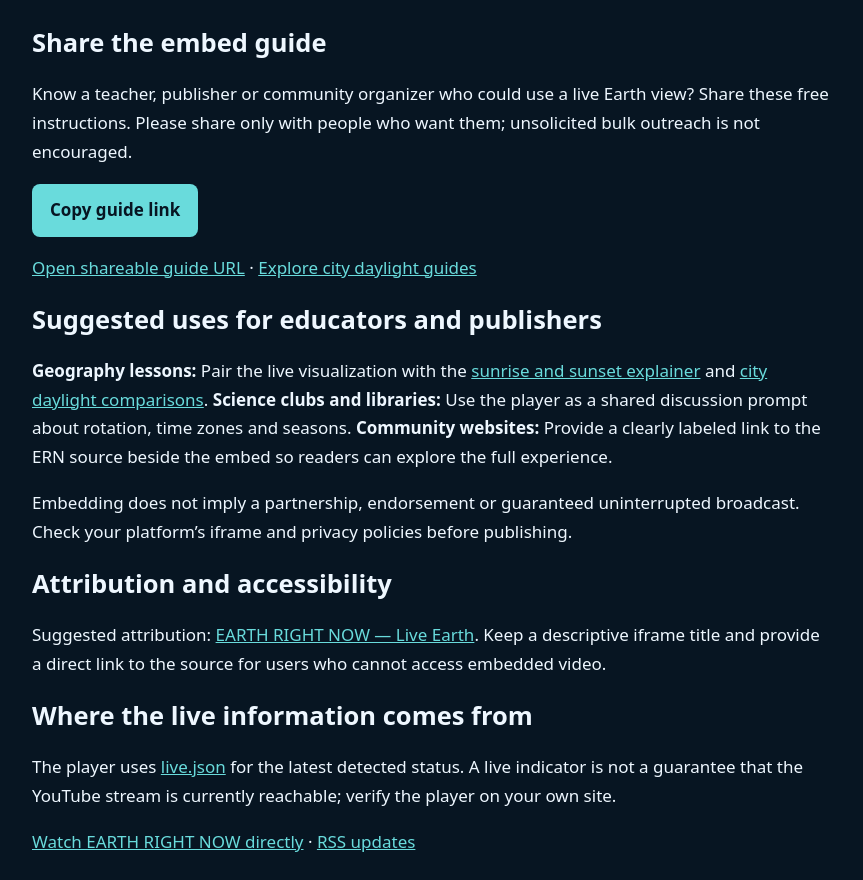
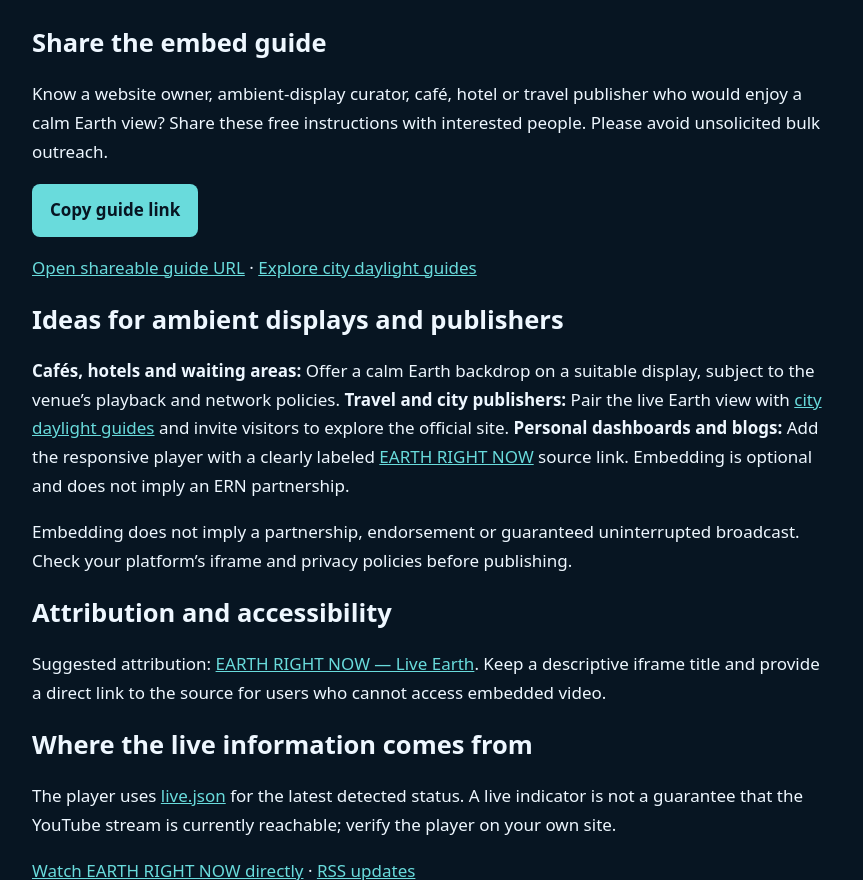
Before and after one commit to ERN-inc/earth-right-now, a plain HTML site: page embed-guide.html in a window 1280 px wide. Shown: the part 1177-2057 px from the top of the page, without its empty margins (208-1071 px from the left). Drawn offline with Linux system fonts and the light colour scheme.

Commit message:
Focus ERN embed guide on ambient viewing and travel publisher audiences

```diff
--- a/embed-guide.html
+++ b/embed-guide.html
@@ -17,9 +17,9 @@
 <p>Use a container with a suitable width. The player reads ERN's public live status and selects the current YouTube broadcast. When no live stream is detected or its status cannot be retrieved, the embed shows an in-frame message with links to ERN and the YouTube live channel rather than redirecting the host page. Some browsers may restrict autoplay or embedded playback.</p>
 <h2>Preview</h2><iframe src="./embed.html" title="Preview of the ERN live embed" loading="lazy" allow="encrypted-media; picture-in-picture; fullscreen" allowfullscreen></iframe>
 <h2>Share the embed guide</h2>
-<p>Know a teacher, publisher or community organizer who could use a live Earth view? Share these free instructions. Please share only with people who want them; unsolicited bulk outreach is not encouraged.</p>
+<p>Know a website owner, ambient-display curator, café, hotel or travel publisher who would enjoy a calm Earth view? Share these free instructions with interested people. Please avoid unsolicited bulk outreach.</p>
 <p><button type="button" id="copy-guide-link" aria-describedby="copy-guide-status" style="background:#69dbdc;color:#071522;border:0;border-radius:8px;padding:12px 18px;font:inherit;font-weight:700;cursor:pointer">Copy guide link</button> <span id="copy-guide-status" role="status" aria-live="polite"></span></p><p><a href="https://ern-inc.github.io/earth-right-now/embed-guide.html?utm_source=embed_guide&amp;utm_medium=share_link&amp;utm_campaign=publisher_outreach" id="share-embed-guide">Open shareable guide URL</a> · <a href="./cities/">Explore city daylight guides</a></p>
-<h2>Suggested uses for educators and publishers</h2><p><strong>Geography lessons:</strong> Pair the live visualization with the <a href="./guides/world-sunrise-sunset.html">sunrise and sunset explainer</a> and <a href="./cities/">city daylight comparisons</a>. <strong>Science clubs and libraries:</strong> Use the player as a shared discussion prompt about rotation, time zones and seasons. <strong>Community websites:</strong> Provide a clearly labeled link to the ERN source beside the embed so readers can explore the full experience.</p><p>Embedding does not imply a partnership, endorsement or guaranteed uninterrupted broadcast. Check your platform’s iframe and privacy policies before publishing.</p><h2>Attribution and accessibility</h2>
+<h2>Ideas for ambient displays and publishers</h2><p><strong>Cafés, hotels and waiting areas:</strong> Offer a calm Earth backdrop on a suitable display, subject to the venue’s playback and network policies. <strong>Travel and city publishers:</strong> Pair the live Earth view with <a href="./cities/">city daylight guides</a> and invite visitors to explore the official site. <strong>Personal dashboards and blogs:</strong> Add the responsive player with a clearly labeled <a href="./">EARTH RIGHT NOW</a> source link. Embedding is optional and does not imply an ERN partnership.</p><p>Embedding does not imply a partnership, endorsement or guaranteed uninterrupted broadcast. Check your platform’s iframe and privacy policies before publishing.</p><h2>Attribution and accessibility</h2>
 <p>Suggested attribution: <a href="https://ern-inc.github.io/earth-right-now/">EARTH RIGHT NOW — Live Earth</a>. Keep a descriptive iframe title and provide a direct link to the source for users who cannot access embedded video.</p>
 <h2>Where the live information comes from</h2>
 <p>The player uses <a href="./live.json">live.json</a> for the latest detected status. A live indicator is not a guarantee that the YouTube stream is currently reachable; verify the player on your own site.</p>
```
